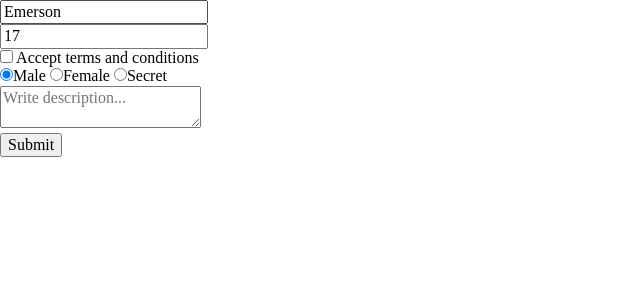
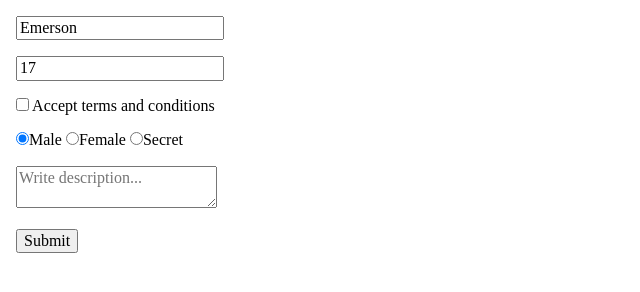
Before and after one commit to Alex666777666/Form-with-a-few-inputs, a plain HTML site: page index.html in a window 1280 px wide. Shown: the whole page, without its empty margins (0-640 px from the left). Drawn offline with nearby package versions, Linux system fonts and the light colour scheme.

Commit message:
Update styles.css

```diff
--- a/styles.css
+++ b/styles.css
@@ -1,3 +1,6 @@
-.form-control .choose-gender {
+.form-control {
   margin: 16px;
 }
+.choose-gender {
+  margin-left: 16px;
+}
```
